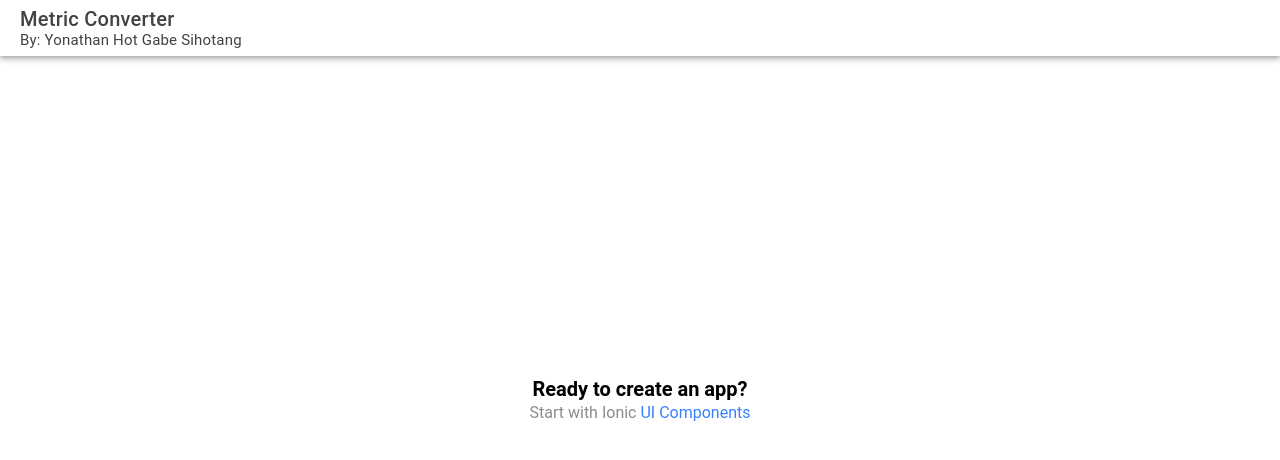
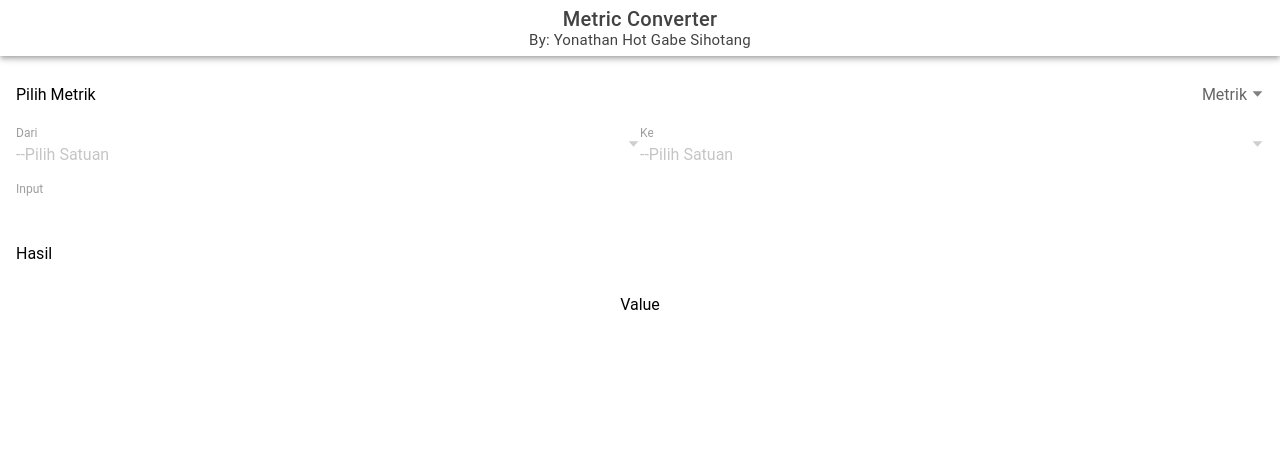
Before and after one commit to sihotang-yonathan1/metric_converter-yonathan_sihotang-ionic, a React (Vite) app: page /home in a window 1280 px wide. Shown: the top 460 px of the page. Built offline with nearby package versions, Linux system fonts and the light colour scheme.

Commit message:
[page/Home] Add intial ui component

```diff
--- /dev/null
+++ b/src/components/HomeContentContainer.css
@@ -0,0 +1,10 @@
+.content_container {
+    display: flex;
+    flex-direction: column;
+}
+
+.dropdown_container {
+    display: flex;
+    flex-direction: row;
+    row-gap: 3%;
+}
--- /dev/null
+++ b/src/components/HomeContentContainer.tsx
@@ -0,0 +1,51 @@
+import { IonInput, IonSelect, IonSelectOption } from "@ionic/react";
+import "./HomeContentContainer.css";
+import { useState } from "react";
+
+export function ContentContainer(){
+    return (
+        <div className="content_container">
+            {/* TODO: check if the metric is already clicked */}
+            {/* Dropdown 1 */}
+            <IonSelect label="Pilih Metrik" placeholder="Metrik">
+                <IonSelectOption value="panjang">Panjang</IonSelectOption>
+                <IonSelectOption value="massa">Massa </IonSelectOption>
+            </IonSelect>
+
+            {/* TODO: disabled all dropdown and input when no metric is choosen*/}
+            <div className="dropdown_container">
+                {/* Dropdown 2 */}
+                <IonSelect label="Dari" placeholder="--Pilih Satuan" labelPlacement="stacked" disabled={true}>
+                    <IonSelectOption value="meter">Meter</IonSelectOption>
+                </IonSelect>
+
+
+                {/* Dropdown 3 */}
+                <IonSelect label="Ke" placeholder="--Pilih Satuan" labelPlacement="stacked" disabled={true}>
+                    <IonSelectOption value="meter">Meter</IonSelectOption>
+                </IonSelect>
+            </div>
+
+            {/* TODO: set error when the data is not in number */}
+            {/* Input */}
+            <IonInput
+                label="Input"
+                type="number"
+                labelPlacement="stacked"
+                disabled={true}
+            />
+
+            {/* TODO: styling the element */}
+            <div style={{
+                display: "flex",
+                flexDirection: "column"
+            }}>
+
+                <p>Hasil</p>
+                <p style={{
+                    textAlign: "center"
+                }}>Value</p>
+            </div>
+        </div>
+    )
+}
--- a/src/pages/Home.css
+++ b/src/pages/Home.css
@@ -0,0 +1,3 @@
+.title {
+    text-align: center;
+}
--- a/src/pages/Home.tsx
+++ b/src/pages/Home.tsx
@@ -1,23 +1,32 @@
 import { IonContent, IonHeader, IonPage, IonTitle, IonToolbar } from '@ionic/react';
-import ExploreContainer from '../components/ExploreContainer';
+// import ExploreContainer from '../components/ExploreContainer';
+import { ContentContainer } from "../components/HomeContentContainer";
 import './Home.css';
+
+const creator_info = {
+  'name': 'Yonathan Hot Gabe Sihotang'
+}
 
 const Home: React.FC = () => {
   return (
     <IonPage>
+      {/* Header */}
       <IonHeader>
         <IonToolbar>
-          <IonTitle size="large">Metric Converter</IonTitle>
-          <IonTitle size="small">By: Yonathan Hot Gabe Sihotang</IonTitle>
+          <IonTitle className="title" size="large">Metric Converter</IonTitle>
+          <IonTitle className="title" size="small">By: {creator_info.name}</IonTitle>
         </IonToolbar>
       </IonHeader>
-      <IonContent fullscreen>
+
+      {/* Content */}
+      <IonContent fullscreen className='ion-padding'>
         <IonHeader collapse="condense">
           <IonToolbar>
             <IonTitle size="large">Blank</IonTitle>
           </IonToolbar>
         </IonHeader>
-        <ExploreContainer />
+        {/* <ExploreContainer /> */}
+        <ContentContainer />
       </IonContent>
     </IonPage>
   );
```
